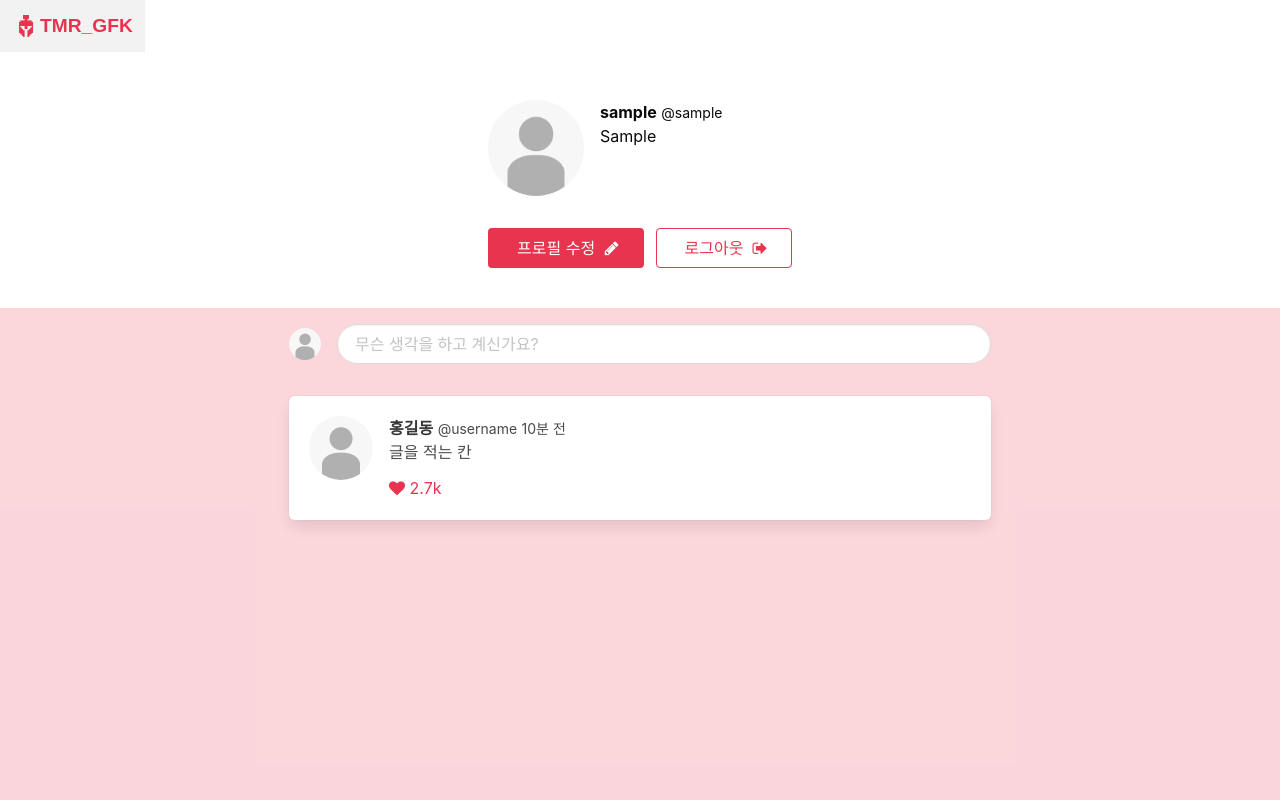
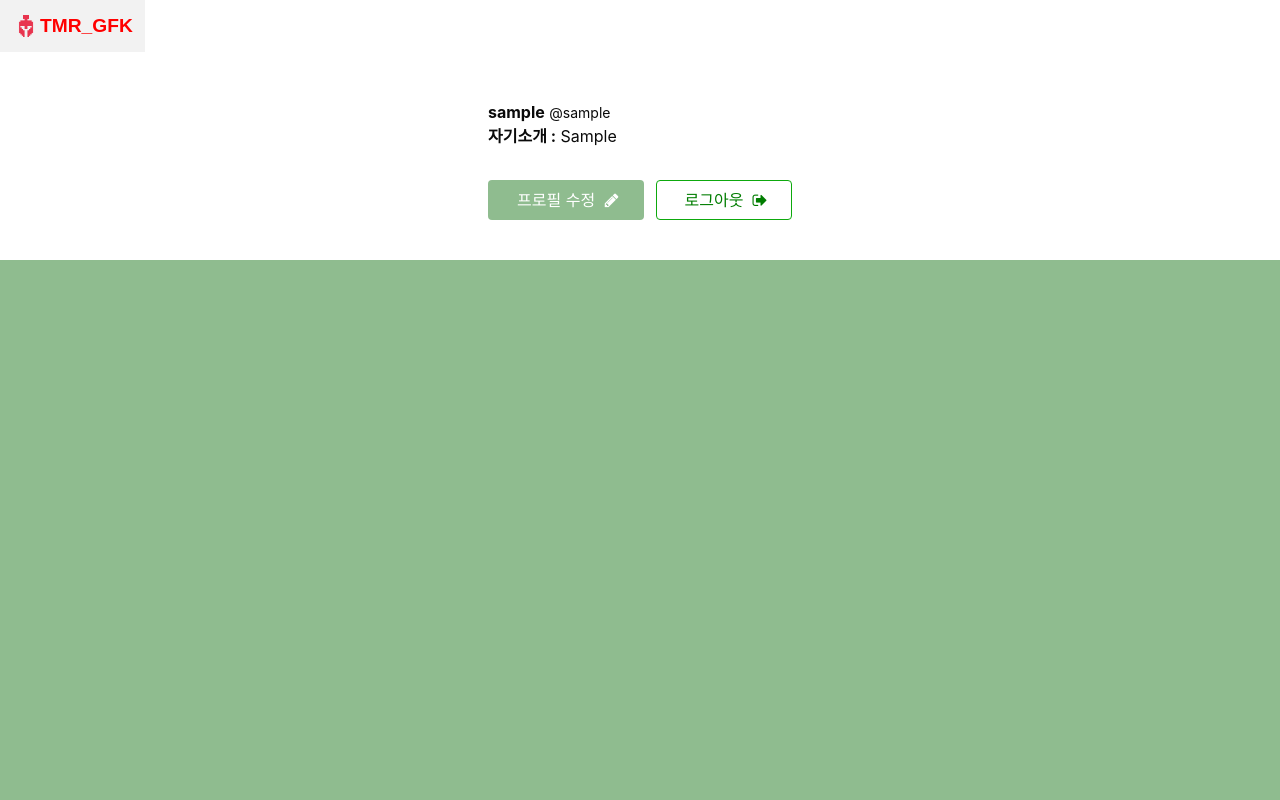
Before and after one commit to myeongbaek/TMR_Golf_King, a Flask app: template templates/user.html in a window 1280 px wide. Run offline with Flask 2, Linux system fonts and the light colour scheme; the template is opened without the code that fills it: most values are stand-ins (such as "Sample title", 1, 10 or a date in 2020); some libraries are stand-ins or nearby versions; some web fonts are replaced.

Commit message:
App, User : 수정

```diff
--- a/app.py
+++ b/app.py
@@ -43,10 +43,10 @@ def user(userhash):
     token_receive = request.cookies.get('mytoken')
     user_info = db.users.find_one({"userhash": userhash}, {"_id": False})
     try:
-        payload = jwt.decode(token_receive, SECRET_KEY, algorithms=['HS256'])
-        # status = (user_info.username == payload["id"])  # 내 프로필이면 True, 다른 사람 프로필 페이지면 False
+        #payload = jwt.decode(token_receive, SECRET_KEY, algorithms=['HS256'])
+        #status = (user_info.username == payload["id"])  # 내 프로필이면 True, 다른 사람 프로필 페이지면 False
+
         return render_template('user.html', user_info=user_info)
-        # return render_template('user.html', user_info=user_info, status=status)
     except (jwt.ExpiredSignatureError, jwt.exceptions.DecodeError):
         return redirect(url_for("home"))
 
@@ -150,28 +150,30 @@ def score_get():
 
 
 @app.route('/update_profile', methods=['POST'])
-def save_img():
+def update_profile():
     token_receive = request.cookies.get('mytoken')
     try:
-        payload = jwt.decode(token_receive, SECRET_KEY, algorithms=['HS256'])
-        username = payload["id"]
+
+        userhash_receive = request.form['userhash_give']
+        user_info = db.users.find_one({"userhash": userhash_receive}, {"_id": False})
+
+        password_receive = request.form["password_give"]
         nickname_receive = request.form["nickname_give"]
-        password_receive = request.form["password_give"]
         area_receive = request.form["area_give"]
         tbox_receive = request.form["tbox_give"]
         address_receive = request.form["address_give"]
         about_receive = request.form["about_give"]
         new_doc = {
-            "profile_nickname": nickname_receive,
-            "profile_password": password_receive,
+            "password":password_receive,
+            "nickname":nickname_receive,
+            "prifile_nickname": nickname_receive,
             "profile_area": area_receive,
             "profile_address": address_receive,
-            "profile_nickname": nickname_receive,
             "profile_tbox": tbox_receive,
             "profile_info": about_receive
         }
 
-        db.users.update_one({'username': payload['id']}, {'$set':new_doc})
+        db.users.update_one({'userhash': userhash_receive}, {'$set':new_doc})
         return jsonify({"result": "success", 'msg': '프로필을 업데이트했습니다.'})
     except (jwt.ExpiredSignatureError, jwt.exceptions.DecodeError):
         return redirect(url_for("home"))
--- a/templates/user.html
+++ b/templates/user.html
@@ -26,7 +26,7 @@
 
     <style>
         body {
-            background-color: RGBA(232, 52, 78, 0.2);
+            background-color: darkseagreen;
             min-height: 100vh;
             padding-top: 3.25rem;
         }
@@ -38,19 +38,19 @@
         }
 
         .is-sparta {
-            color: #e8344e !important;
+            color: #ff0000 !important;
         }
 
         .button.is-sparta {
-            background-color: #e8344e;
+            background-color: darkseagreen;
             border-color: transparent;
             color: #fff !important;
         }
 
         .button.is-sparta.is-outlined {
             background-color: transparent;
-            border-color: #e8344e;
-            color: #e8344e !important;
+            border-color: #0da90d;
+            color: #007d00 !important;
         }
 
         .modal-content {
@@ -81,18 +81,46 @@
         function update_profile() {
             let nickname = $('#input-nickname').val()
             let password = $('#input-password').val()
+            let password2 = $('#input-password2').val()
             let area = $('#input-area').val()
             let tbox = $('#input-tbox').val()
             let address = $('#input-address').val()
-            let about = $("#textarea-about").val()
+            let about = $("#input-about").val()
             let form_data = new FormData()
+            let userhash = JSON.parse('{{ user_info.userhash | tojson }}');
+            console.log(userhash)
+
+            if (password == "") {
+                $("#help-password").text("비밀번호를 입력해주세요.").removeClass("is-safe").addClass("is-danger")
+                $("#input-password").focus()
+                return;
+            } else if (!is_password(password)) {
+                $("#help-password").text("비밀번호의 형식을 확인해주세요. 영문과 숫자 필수 포함, 특수문자(!@#$%^&*) 사용가능 8-20자").removeClass("is-safe").addClass("is-danger")
+                $("#input-password").focus()
+                return
+            } else {
+                $("#help-password").text("사용할 수 있는 비밀번호입니다.").removeClass("is-danger").addClass("is-success")
+            }
+            if (password2 == "") {
+                $("#help-password2").text("비밀번호를 입력해주세요.").removeClass("is-safe").addClass("is-danger")
+                $("#input-password2").focus()
+                return;
+            } else if (password2 != password) {
+                $("#help-password2").text("비밀번호가 일치하지 않습니다.").removeClass("is-safe").addClass("is-danger")
+                $("#input-password2").focus()
+                return;
+            } else {
+                $("#help-password2").text("비밀번호가 일치합니다.").removeClass("is-danger").addClass("is-success")
+            }
+
+            form_data.append("userhash_give", userhash)
             form_data.append("nickname_give", nickname)
             form_data.append("password_give", password)
             form_data.append("area_give", area)
             form_data.append("tbox_give", tbox)
             form_data.append("address_give", address)
             form_data.append("about_give", about)
-            console.log(nickname, area, tbox, address, about, form_data)
+            console.log(nickname, password, area, tbox, address, about, form_data)
 
             $.ajax({
                 type: "POST",
@@ -110,44 +138,93 @@
                 }
             });
         }
+
+        function is_password(asValue) {
+            var regExp = /^(?=.*\d)(?=.*[a-zA-Z])[0-9a-zA-Z!@#$%^&*]{8,20}$/;
+            return regExp.test(asValue);
+        }
+
+        function check_dupnick() {
+            let nickname = $("#input-nickname").val()
+
+            if (nickname == "") {
+                $("#help-nickname").text("닉네임을 입력해주세요.").removeClass("is-safe").addClass("is-danger")
+                $("#input-nickname").focus()
+                return;
+            }
+            $("#help-nickname").addClass("is-loading")
+            $.ajax({
+                type: "POST",
+                url: "/sign_up/check_dupnick",
+                data: {
+                    nickname_give: nickname
+                },
+                success: function (response) {
+                    if (response["exists"]) {
+                        $("#help-nickname").text("이미 존재하는 닉네임입니다.").removeClass("is-safe").addClass("is-danger")
+                        $("#input-nickname").focus()
+                    } else {
+                        $("#help-nickname").text("사용할 수 있는 닉네임입니다.").removeClass("is-danger").addClass("is-success")
+                    }
+                    $("#help-nickname").removeClass("is-loading")
+                }
+            });
+        }
+
+        function is_nickname(asValue) {
+            var regExp = /^(?=.*[a-zA-Z])[-a-zA-Z0-9_.]{2,10}$/;
+            return regExp.test(asValue);
+        }
+
+        function toggle_edit() {
+            $("#help-password").toggleClass("is-hidden")
+            $("#help-password2").toggleClass("is-hidden")
+            $("#help-nickname").toggleClass("is-hidden")
+            $("#btn-check-dupnick").toggleClass("is-hidden")
+        }
+
+        function profile_edit() {
+            $("#modal-edit").addClass("is-active")
+            toggle_edit()
+        }
     </script>
 
 </head>
 
 <body class="has-navbar-fixed-top">
+
+<!-- 네비게이션 -->
 <nav class="navbar is-fixed-top is-white" role="navigation" aria-label="main navigation">
     <div class="navbar-brand">
-        <a class="navbar-item" href="/">
-            <img src="{{ url_for("static", filename="logo.png") }}">
+
+        <a class="navbar-item" href="/main/{{user_info.userhash}}">
+            <img src="{{ url_for('static', filename='logo.png') }}">
             <strong class="is-sparta"
                     style="font-family: 'Stylish', sans-serif;font-size: larger;">TMR_GFK</strong>
         </a>
     </div>
 </nav>
+
+<!-- 프로필 섹션 및 프로필 수정 -->
 <section class="hero is-white">
     <div class="hero-body" style="padding-bottom:1rem;margin:auto;min-width: 400px">
+        <!-- 자기 소개 및 유저 닉네임, 아이디 -->
         <article class="media">
-
-            <figure class="media-left" style="align-self: center">
-                <a class="image is-96x96" href="#">
-                    <img class="is-rounded" src="{{ url_for("static", filename="profile_pics/profile_placeholder.png") }}">
-                </a>
-            </figure>
             <div class="media-content">
                 <div class="content">
                     <p>
                         <strong>{{ user_info.nickname }}</strong> <small>@{{ user_info.username }}</small>
                         <br>
+                        <strong>자기소개 :</strong>
                         {{ user_info.profile_info }}
                     </p>
                 </div>
 
             </div>
         </article>
-{#        {% if status %}#}
         <nav id="btns-me" class="level is-mobile" style="margin-top:2rem">
             <a class="button level-item has-text-centered is-sparta" aria-label="edit"
-                   onclick='$("#modal-edit").addClass("is-active")'>
+               onclick='profile_edit()'>
                 프로필 수정&nbsp;&nbsp;&nbsp;<span class="icon is-small"><i class="fa fa-pencil"
                                                                        aria-hidden="true"></i></span>
             </a>
@@ -158,6 +235,8 @@
                                                                      aria-hidden="true"></i></span>
             </a>
         </nav>
+
+        <!-- 프로필 수정 -->
         <div class="modal" id="modal-edit">
             <div class="modal-background" onclick='$("#modal-edit").removeClass("is-active")'></div>
             <div class="modal-content">
@@ -166,32 +245,54 @@
                         <div class="media-content">
                             <!-- id -->
                             <div class="field">
-                                    <label class="label" for="input-id">아이디</label>
+                                <label class="label" for="userid">아이디</label>
 
-                                    <p class="control">
+                                <p class="control" id="userid">
+
                                     {{ user_info.username }}
                                 </p>
-                                </div>
-                                <!-- 비밀번호 -->
-                                <div class="field">
-                                    <label class="label" for="input-password">비밀번호</label>
 
-                                    <p class="control">
-
-                                        <input id="input-password" class="input"
-                                               placeholder="mypassword" value="{{ user_info.password }}">
-                                    </p>
                             </div>
                             <!-- 닉네임 -->
+
                             <div class="field">
                                 <label class="label" for="input-nickname">닉네임</label>
 
                                 <p class="control">
+                                <div class="field has-addons">
 
                                     <input id="input-nickname" class="input"
-                                               placeholder="mynickname" value="{{ user_info.nickname }}">
+                                           placeholder="myname" value="{{ user_info.nickname }}">
+                                    <div id="btn-check-dupnick" class="control is-hidden">
+                                        <button class="button is-sparta" onclick="check_dupnick()">중복확인</button>
+                                    </div>
+                                </div>
+                                <p id="help-nickname" class="help is-hidden">닉네임을 입력해주세요</p>
                                 </p>
+
                             </div>
+
+
+                            <!-- 비밀번호 -->
+                            <div class="field">
+
+                                <label class="label" for="input-password">비밀번호 재설정</label>
+
+                                <div class="control has-icons-left">
+                                    <input id="input-password" class="input" type="password" placeholder="비밀번호">
+                                    <span class="icon is-small is-left"><i class="fa fa-lock"></i></span>
+                                </div>
+                                <p id="help-password" class="help is-hidden">영문과 숫자 조합의 8-20자의 비밀번호를 설정해주세요.
+                                    특수문자(!@#$%^&*)도
+                                    사용가능합니다.</p>
+
+                                <div class="control has-icons-left" style="width:100%">
+                                    <input id="input-password2" class="input" type="password" placeholder="비밀번호 재입력">
+                                    <span class="icon is-small is-left"><i class="fa fa-lock"></i></span>
+                                </div>
+                                <p id="help-password2" class="help is-hidden">비밀번호를 다시 한 번 입력해주세요.</p>
+                            </div>
+
                             <!--  지역 -->
                             <div class="field">
                                 <label class="label" for="input-area">지역</label>
@@ -215,10 +316,9 @@
                                         <option value="경남">경남</option>
                                         <option value="강원">강원</option>
                                     </select>
-                                        <input id="input-area" class="input"
-                                               placeholder="myarea" value="{{ user_info.profile_area }}">
                                 </p>
                             </div>
+
                             <!--  주소 -->
                             <div class="field">
                                 <label class="label" for="input-address">주소</label>
@@ -229,6 +329,7 @@
                                            placeholder="myaddress" value="{{ user_info.profile_address }}">
                                 </p>
                             </div>
+
                             <!-- 티박스 -->
                             <div class="field">
                                 <label class="label" for="input-tbox">티박스</label>
@@ -243,15 +344,17 @@
                                     </select>
                                 </p>
                             </div>
+
                             <!-- 자기소개 -->
                             <div class="field">
-                                    <label class="label" for="textarea-about">나의 기록</label>
+                                <label class="label" for="input-about">나의 기록</label>
 
                                 <p class="control">
-                                        <textarea id="textarea-about" class="textarea"
+                                        <textarea id="input-about" class="textarea"
                                                   placeholder="자기소개하기">{{ user_info.profile_info }}</textarea>
                                 </p>
                             </div>
+
                             <!-- 네비게이션, 취소 및 업데이트 -->
                             <nav class="level is-mobile">
                                 <div class="level-left">
@@ -274,97 +377,11 @@
             <button class="modal-close is-large" aria-label="close"
                     onclick='$("#modal-edit").removeClass("is-active")'></button>
         </div>
-{#        {% endif %}#}
 
     </div>
 </section>
-{#{% if status %}#}
-    <section class="section">
-        <article class="media">
-            <figure class="media-left" style="align-self: center">
-                <a class="image is-32x32" href="/user/{{ user_info.username }}">
-                    <img class="is-rounded" src="{{ url_for("static", filename="profile_pics/profile_placeholder.png") }}">
-                </a>
-            </figure>
-            <div class="media-content">
-                <div class="field">
-                    <p class="control">
-                        <input id="input-post" class="input is-rounded" placeholder="무슨 생각을 하고 계신가요?"
-                               onclick='$("#modal-post").addClass("is-active")'>
-                    </p>
-                </div>
-            </div>
-        </article>
-        <div class="modal" id="modal-post">
-            <div class="modal-background" onclick='$("#modal-post").removeClass("is-active")'></div>
-            <div class="modal-content">
-                <div class="box">
-                    <article class="media">
-                        <div class="media-content">
-                            <div class="field">
-                                <p class="control">
-                                  <textarea id="textarea-post" class="textarea"
-                                            placeholder="무슨 생각을 하고 계신가요?"></textarea>
-                                </p>
-                            </div>
-                            <nav class="level is-mobile">
-                                <div class="level-left">
 
-                                </div>
-                                <div class="level-right">
-                                    <div class="level-item">
-                                        <a class="button is-sparta" onclick="post()">포스팅하기</a>
-                                    </div>
-                                    <div class="level-item">
-                                        <a class="button is-sparta is-outlined"
-                                           onclick='$("#modal-post").removeClass("is-active")'>취소</a>
-                                    </div>
-                                </div>
-                            </nav>
-                        </div>
-                    </article>
-                </div>
-            </div>
-            <button class="modal-close is-large" aria-label="close"
-                    onclick='$("#modal-post").removeClass("is-active")'></button>
-        </div>
+<!-- 프로필 페이지 내 하단 -->
 
-    </section>
-    <section class="section">
-        <div id="post-box" class="container">
-            <div class="box">
-                <article class="media">
-                    <div class="media-left">
-                        <a class="image is-64x64" href="#">
-                            <img class="is-rounded"
-                                 src={{ url_for("static", filename="profile_pics/profile_placeholder.png") }} alt="Image">
-                        </a>
-                    </div>
-                    <div class="media-content">
-                        <div class="content">
-                            <p>
-                                <strong>홍길동</strong> <small>@username</small> <small>10분 전</small>
-                                <br>
-                                글을 적는 칸
-                            </p>
-                        </div>
-                        <nav class="level is-mobile">
-                            <div class="level-left">
-                                <a class="level-item is-sparta" aria-label="heart"
-                                   onclick="toggle_like('', 'heart')">
-                                  <span class="icon is-small"><i class="fa fa-heart"
-                                                                 aria-hidden="true"></i></span>&nbsp;<span
-                                        class="like-num">2.7k</span>
-                                </a>
-                            </div>
-
-                        </nav>
-                    </div>
-                </article>
-            </div>
-
-        </div>
-    </section>
-{#{% endif %}#}
 </body>
 </html>
```
Lines whose indentation alone changed are shown as unchanged.
